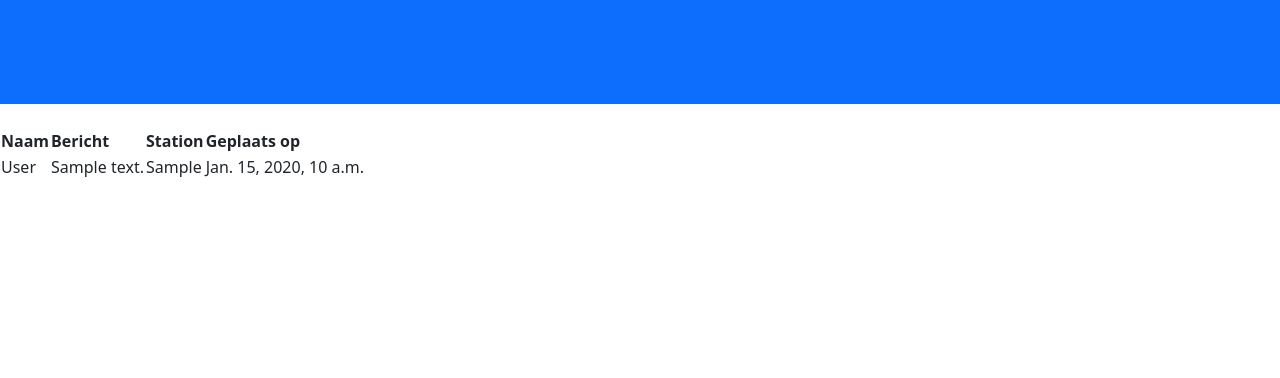
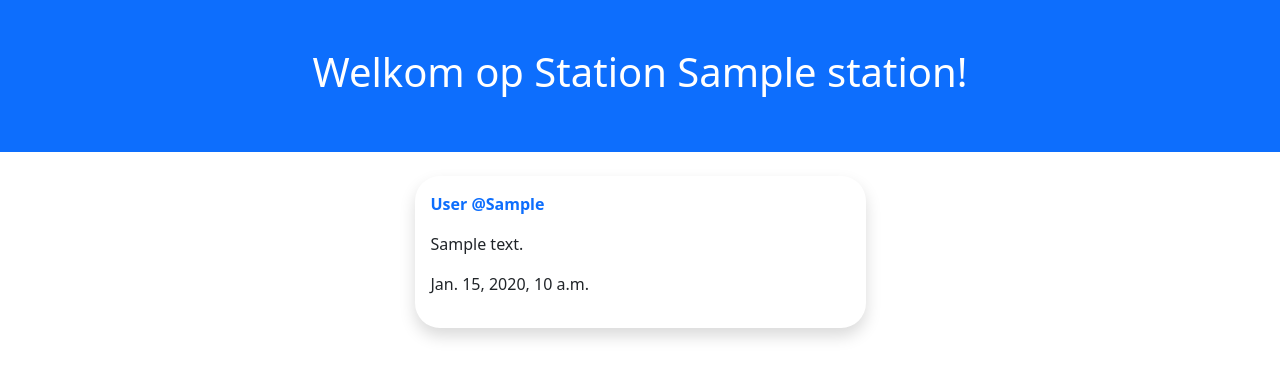
Before and after one commit to JBierenbroodspot/PROJA, a Django app: template templates/display_list.html in a window 1280 px wide. Shown: the top 378 px of the page. Run offline with Django 3.2, Linux system fonts and the light colour scheme; tables that the repository leaves empty hold one stand-in row (values such as "Sample post"); the template is opened without the code that fills it: values that come from a table or form of the project are taken from there, most other values are stand-ins (such as "Sample title", 1, 10 or a date in 2020); some libraries are stand-ins or nearby versions.

Commit message:
Add style to display_list.html

```diff
--- a/ns_zuil/views.py
+++ b/ns_zuil/views.py
@@ -137,7 +137,7 @@ class DisplayView(django.views.generic.ListView):
         queryset: QuerySet = self.model.objects.filter(
             moderation_datetime__range=[now - datetime.timedelta(hours=int(os.getenv("DISPLAY_INTERVAL"))), now],
             station_fk_id=self.kwargs["station_id"]
-        )
+        )[:10]
         return queryset
 
     def get_context_data(self, **kwargs: Any) -> dict[str, Any]:
--- a/templates/display_list.html
+++ b/templates/display_list.html
@@ -1,35 +1,41 @@
 {% extends "base.html" %}
 
 {% block title %}
-    Welcome op {{ station }}!
+    Welkom op {{ station }}!
+{% endblock %}
+
+{% block headertext %}
+    Welkom op {{ station }}!
 {% endblock %}
 
 {% block content %}
-    {% if object_list %}
-        <table>
-            <thead>
-                <tr>
-                    <th>Naam</th>
-                    <th>Bericht</th>
-                    <th>Station</th>
-                    <th>Geplaats op</th>
-                </tr>
-            </thead>
-            <tbody>
-                {% for message in object_list %}
-                    <tr>
-                        <td>{{ message.fullname }}</td>
-                        <td>{{ message.message }}</td>
-                        <td>{{ message.station_fk }}</td>
-                        <td>{{ message.post_datetime }}</td>
-                    </tr>
-                {% endfor %}
-            </tbody>
-        </table>
-    {% else %}
-        <p>{{ weather.weather.0.main }}</p>
-        <p>{{ weather.weather.0.description }}</p>
-        <p>{{ weather.main.temp }}</p>
-        <p>{{ weather.main.feels_like }}</p>
-    {% endif %}
+    <div class="container bg-white">
+        <div class="row">
+            <div class="col-sm-9 col-md-7 col-lg-5 mx-auto">
+                <div class="card border-0">
+                    <div class="card-body shadow" style="border-radius: 25px">
+                        {% if object_list %}
+                            {% for message in object_list %}
+                                <p class="text-primary"><strong>{{ message.fullname }} @{{ message.station_fk }}</strong></p>
+                                <p>{{ message.message }}</p>
+                                <p>{{ message.post_datetime }}</p>
+                            {% endfor %}
+                        {% else %}
+                            <div class="d-flex justify-content-between pb-2">
+                                <div>
+                                    <h2 class="display-2"><strong>{{ weather.main.temp|floatformat:1 }}°C</strong></h2>
+                                    <p class="text-muted mb-0">{{ weather.main.feels_like|floatformat:1 }}</p>
+                                    <p class="text-muted mb-0">{{ weather.weather.0.main }}</p>
+                                    <p class="mb-0">{{ station.city }}</p>
+                                </div>
+                                <div>
+                                    <img src="http://openweathermap.org/img/wn/{{ weather.weather.0.icon }}@2x.png" width="150px">
+                                </div>
+                            </div>
+                        {% endif %}
+                    </div>
+                </div>
+            </div>
+        </div>
+    </div>
 {% endblock %}
```
